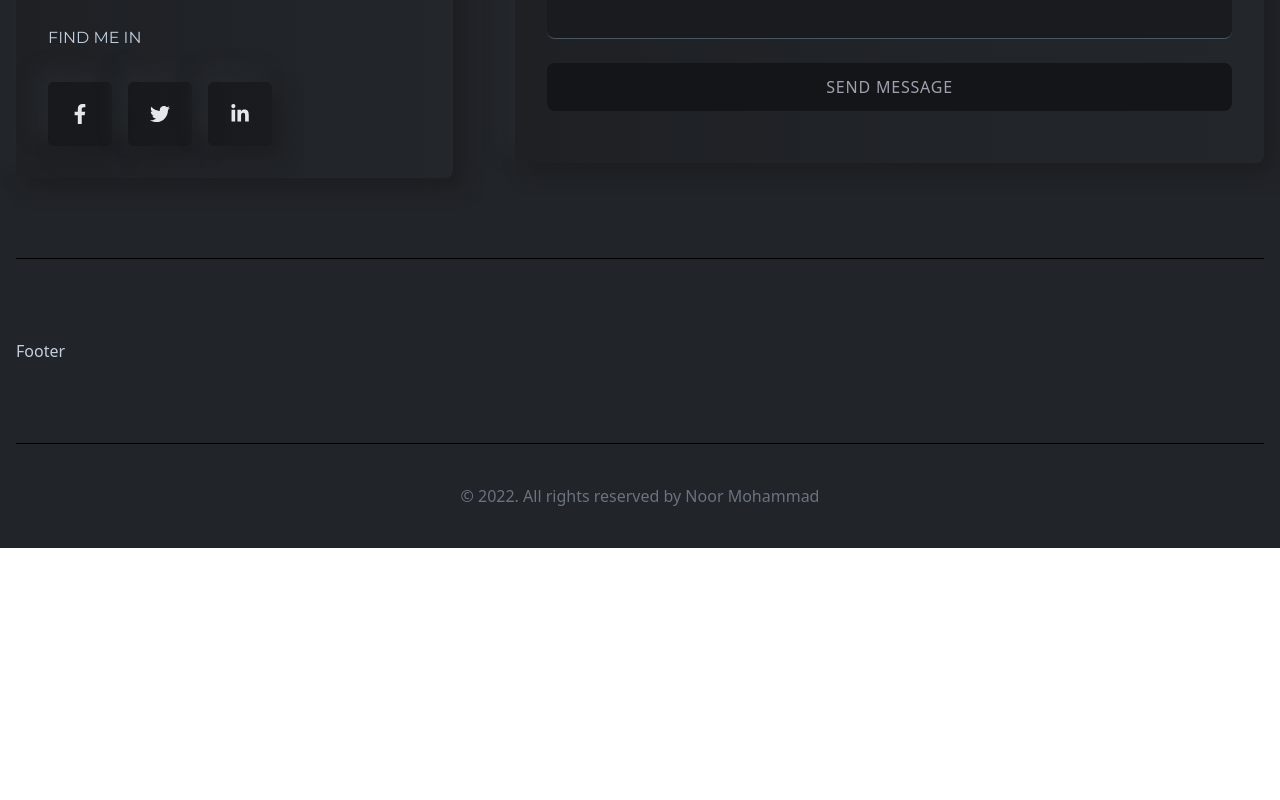
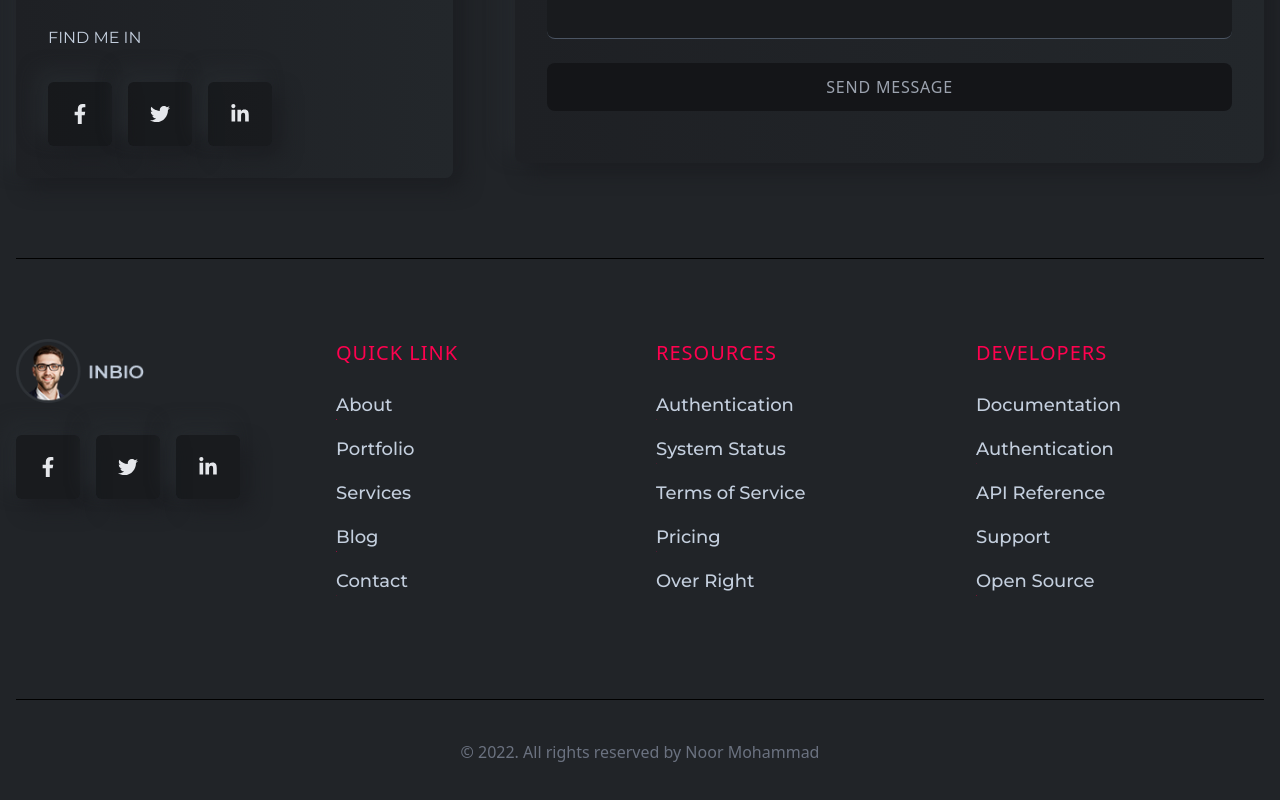
Before and after one commit to PerpetuumG/portfolio_noor, a React (Create React App) app: page / in a window 1280 px wide. Shown: the part 6495-7295 px from the top of the page. Before the commit the page ends 7043 px from the top, so only its background shows below. Built offline with nearby package versions, Linux system fonts and the light colour scheme.

Commit message:
add Footer

```diff
--- a/src/components/footer/Footer.jsx
+++ b/src/components/footer/Footer.jsx
@@ -1,11 +1,137 @@
 import React from 'react';
+import { FaFacebookF, FaTwitter, FaLinkedinIn } from 'react-icons/fa';
+import { logo } from '../../assets/index';
 
 const Footer = () => {
-	return (
-		<footer className={'w-full py-20 h-auto border-b-[1px] border-b-black grid grid-cols-1 md:grid-cols-2 lgl:grid-cols-4 gap-8'}>
-		Footer
-		</footer>
-	);
+  return (
+    <footer
+      className={
+        'w-full py-20 h-auto border-b-[1px] border-b-black grid grid-cols-1 md:grid-cols-2 lgl:grid-cols-4 gap-8'
+      }
+    >
+      <div className={'w-full h-full flex flex-col gap-8'}>
+        <img src={logo} alt='logo' className={'w-32'} />
+
+        <div className={'flex gap-4'}>
+          <span className={'bannerIcon'}>
+            <FaFacebookF />
+          </span>
+          <span className={'bannerIcon'}>
+            <FaTwitter />
+          </span>
+          <span className={'bannerIcon'}>
+            <FaLinkedinIn />
+          </span>
+        </div>
+      </div>
+
+      <div className={'w-full h-full'}>
+        <h3 className={'text-xl uppercase text-designColor tracking-wider'}>Quick Link</h3>
+        <ul className='flex flex-col gap-4 font-titleFont font-medium py-6 overflow-hidden'>
+          <li>
+            <span className='w-full text-lg relative hover:text-designColor duration-300 group cursor-pointer'>
+              About
+              <span className='w-full h-[1px] bg-designColor inline-flex absolute left-0 -bottom-1 -translate-x-[100%] group-hover:translate-x-0 transition-transform duration-300'></span>
+            </span>
+          </li>
+          <li>
+            <span className='w-full text-lg relative hover:text-designColor duration-300 group cursor-pointer'>
+              Portfolio
+              <span className='w-full h-[1px] bg-designColor inline-flex absolute left-0 -bottom-1 -translate-x-[100%] group-hover:translate-x-0 transition-transform duration-300'></span>
+            </span>
+          </li>
+          <li>
+            <span className='w-full text-lg relative hover:text-designColor duration-300 group cursor-pointer'>
+              Services
+              <span className='w-full h-[1px] bg-designColor inline-flex absolute left-0 -bottom-1 -translate-x-[100%] group-hover:translate-x-0 transition-transform duration-300'></span>
+            </span>
+          </li>
+          <li>
+            <span className='w-full text-lg relative hover:text-designColor duration-300 group cursor-pointer'>
+              Blog
+              <span className='w-full h-[1px] bg-designColor inline-flex absolute left-0 -bottom-1 -translate-x-[100%] group-hover:translate-x-0 transition-transform duration-300'></span>
+            </span>
+          </li>
+          <li>
+            <span className='w-full text-lg relative hover:text-designColor duration-300 group cursor-pointer'>
+              Contact
+              <span className='w-full h-[1px] bg-designColor inline-flex absolute left-0 -bottom-1 -translate-x-[100%] group-hover:translate-x-0 transition-transform duration-300'></span>
+            </span>
+          </li>
+        </ul>
+      </div>
+      <div className='w-full h-full'>
+        <h3 className='text-xl uppercase text-designColor tracking-wider'>RESOURCES</h3>
+        <ul className='flex flex-col gap-4 font-titleFont font-medium py-6 overflow-hidden'>
+          <li>
+            <span className='w-full text-lg relative hover:text-designColor duration-300 group cursor-pointer'>
+              Authentication
+              <span className='w-full h-[1px] bg-designColor inline-flex absolute left-0 -bottom-1 -translate-x-[100%] group-hover:translate-x-0 transition-transform duration-300'></span>
+            </span>
+          </li>
+          <li>
+            <span className='w-full text-lg relative hover:text-designColor duration-300 group cursor-pointer'>
+              System Status
+              <span className='w-full h-[1px] bg-designColor inline-flex absolute left-0 -bottom-1 -translate-x-[100%] group-hover:translate-x-0 transition-transform duration-300'></span>
+            </span>
+          </li>
+          <li>
+            <span className='w-full text-lg relative hover:text-designColor duration-300 group cursor-pointer'>
+              Terms of Service
+              <span className='w-full h-[1px] bg-designColor inline-flex absolute left-0 -bottom-1 -translate-x-[100%] group-hover:translate-x-0 transition-transform duration-300'></span>
+            </span>
+          </li>
+          <li>
+            <span className='w-full text-lg relative hover:text-designColor duration-300 group cursor-pointer'>
+              Pricing
+              <span className='w-full h-[1px] bg-designColor inline-flex absolute left-0 -bottom-1 -translate-x-[100%] group-hover:translate-x-0 transition-transform duration-300'></span>
+            </span>
+          </li>
+          <li>
+            <span className='w-full text-lg relative hover:text-designColor duration-300 group cursor-pointer'>
+              Over Right
+              <span className='w-full h-[1px] bg-designColor inline-flex absolute left-0 -bottom-1 -translate-x-[100%] group-hover:translate-x-0 transition-transform duration-300'></span>
+            </span>
+          </li>
+        </ul>
+      </div>
+      <div className='w-full h-full'>
+        <h3 className='text-xl uppercase text-designColor tracking-wider'>DEVELOPERS</h3>
+        <ul className='flex flex-col gap-4 font-titleFont font-medium overflow-hidden py-6'>
+          <li>
+            <span className='w-full text-lg relative hover:text-designColor duration-300 group cursor-pointer'>
+              Documentation
+              <span className='w-full h-[1px] bg-designColor inline-flex absolute left-0 -bottom-1 -translate-x-[100%] group-hover:translate-x-0 transition-transform duration-300'></span>
+            </span>
+          </li>
+          <li>
+            <span className='w-full text-lg relative hover:text-designColor duration-300 group cursor-pointer'>
+              Authentication
+              <span className='w-full h-[1px] bg-designColor inline-flex absolute left-0 -bottom-1 -translate-x-[100%] group-hover:translate-x-0 transition-transform duration-300'></span>
+            </span>
+          </li>
+          <li>
+            <span className='w-full text-lg relative hover:text-designColor duration-300 group cursor-pointer'>
+              API Reference
+              <span className='w-full h-[1px] bg-designColor inline-flex absolute left-0 -bottom-1 -translate-x-[100%] group-hover:translate-x-0 transition-transform duration-300'></span>
+            </span>
+          </li>
+          <li>
+            <span className='w-full text-lg relative hover:text-designColor duration-300 group cursor-pointer'>
+              Support
+              <span className='w-full h-[1px] bg-designColor inline-flex absolute left-0 -bottom-1 -translate-x-[100%] group-hover:translate-x-0 transition-transform duration-300'></span>
+            </span>
+          </li>
+          <li>
+            <span className='w-full text-lg relative hover:text-designColor duration-300 group cursor-pointer'>
+              Open Source
+              <span className='w-full h-[1px] bg-designColor inline-flex absolute left-0 -bottom-1 -translate-x-[100%] group-hover:translate-x-0 transition-transform duration-300'></span>
+            </span>
+          </li>
+        </ul>
+      </div>
+    </footer>
+  );
 };
 
 export default Footer;
```
Also changed, not shown: public/profilePhoto.png (added).
